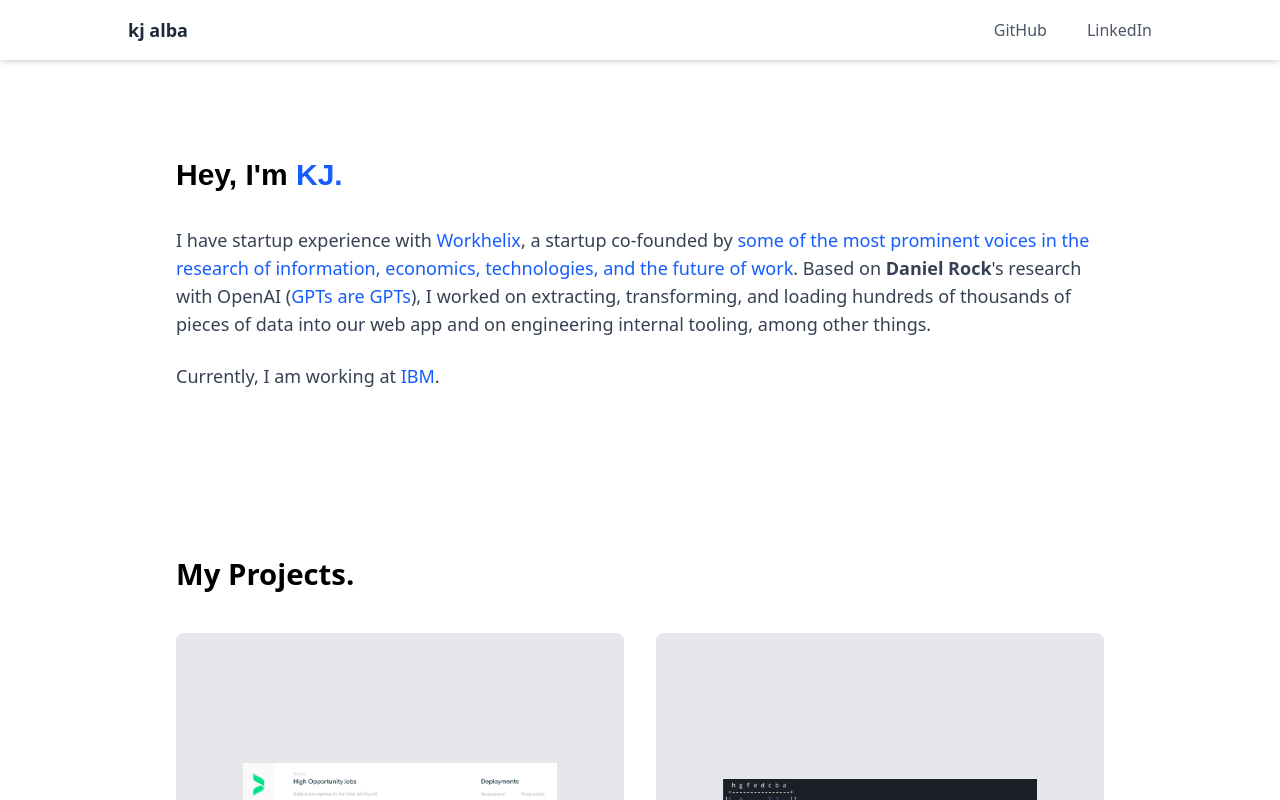
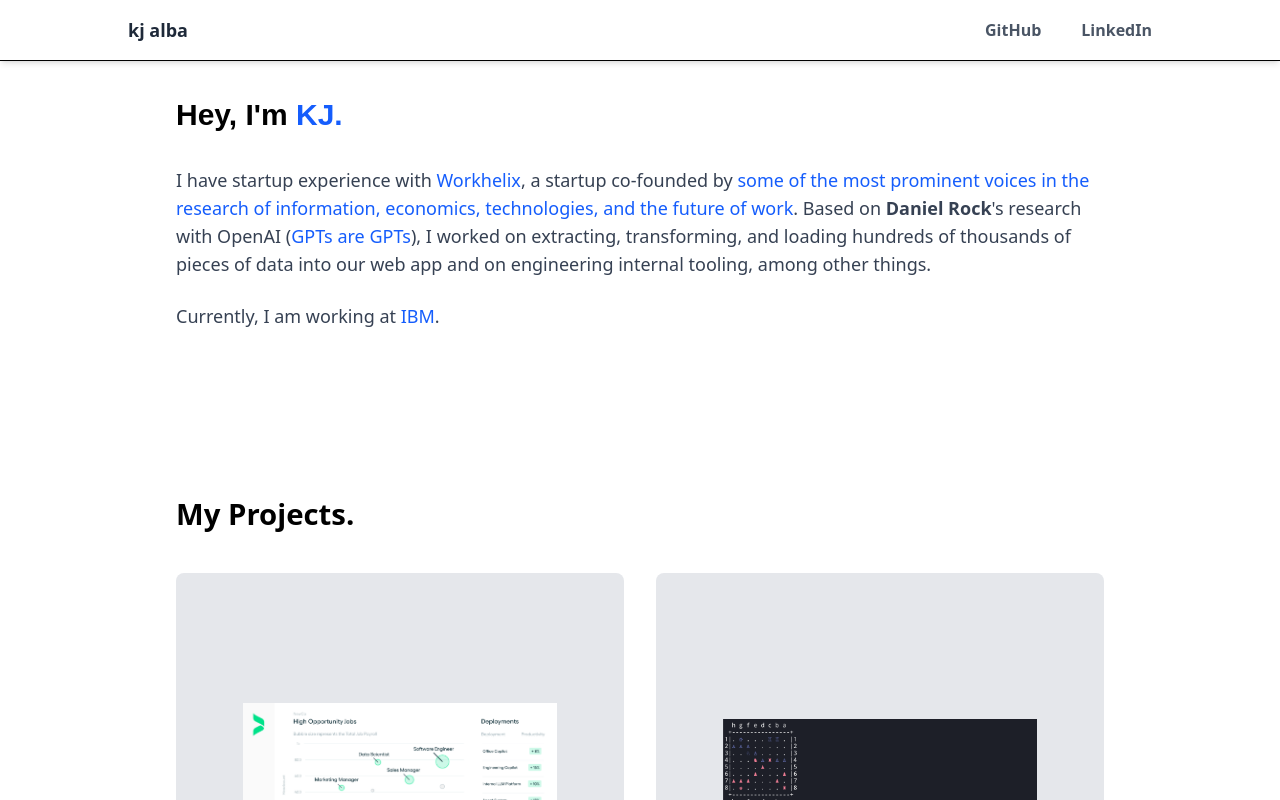
Before and after one commit to kjalba/kjalba.github.io, a React (Vite) app: page / in a window 1280 px wide. Shown: the top 800 px of the page. Built offline with nearby package versions, Linux system fonts and the light colour scheme.

Commit message:
modifed header to stay fixed in place at the top as well as some other details

```diff
--- a/src/components/Header.tsx
+++ b/src/components/Header.tsx
@@ -1,14 +1,14 @@
 export default function Header() {
   return (
-    <header className="w-full bg-white p-2 md:p-4 shadow-md">
+    <header className="w-full bg-white p-2 md:p-4 shadow-md fixed z-20 inset-x-0 top-0 border-b border-black">
       <div className="max-w-screen-lg mx-auto flex items-center justify-between">
         {/* Logo / Site Name */}
         <a href="/" className="text-lg font-bold text-gray-800">kj alba</a>
 
         {/* Navigation Links */}
         <div className="flex gap-10">
-          <a href="https://github.com/kjalba" className="text-gray-600 hover:text-gray-900 transition">GitHub</a>
-          <a href="https://www.linkedin.com/in/kjalba/" className="text-gray-600 hover:text-gray-900 transition">LinkedIn</a>
+          <a href="https://github.com/kjalba" className="text-gray-600 hover:text-gray-900 transition font-semibold">GitHub</a>
+          <a href="https://www.linkedin.com/in/kjalba/" className="text-gray-600 hover:text-gray-900 transition font-semibold">LinkedIn</a>
         </div>
       </div>
     </header>
```
